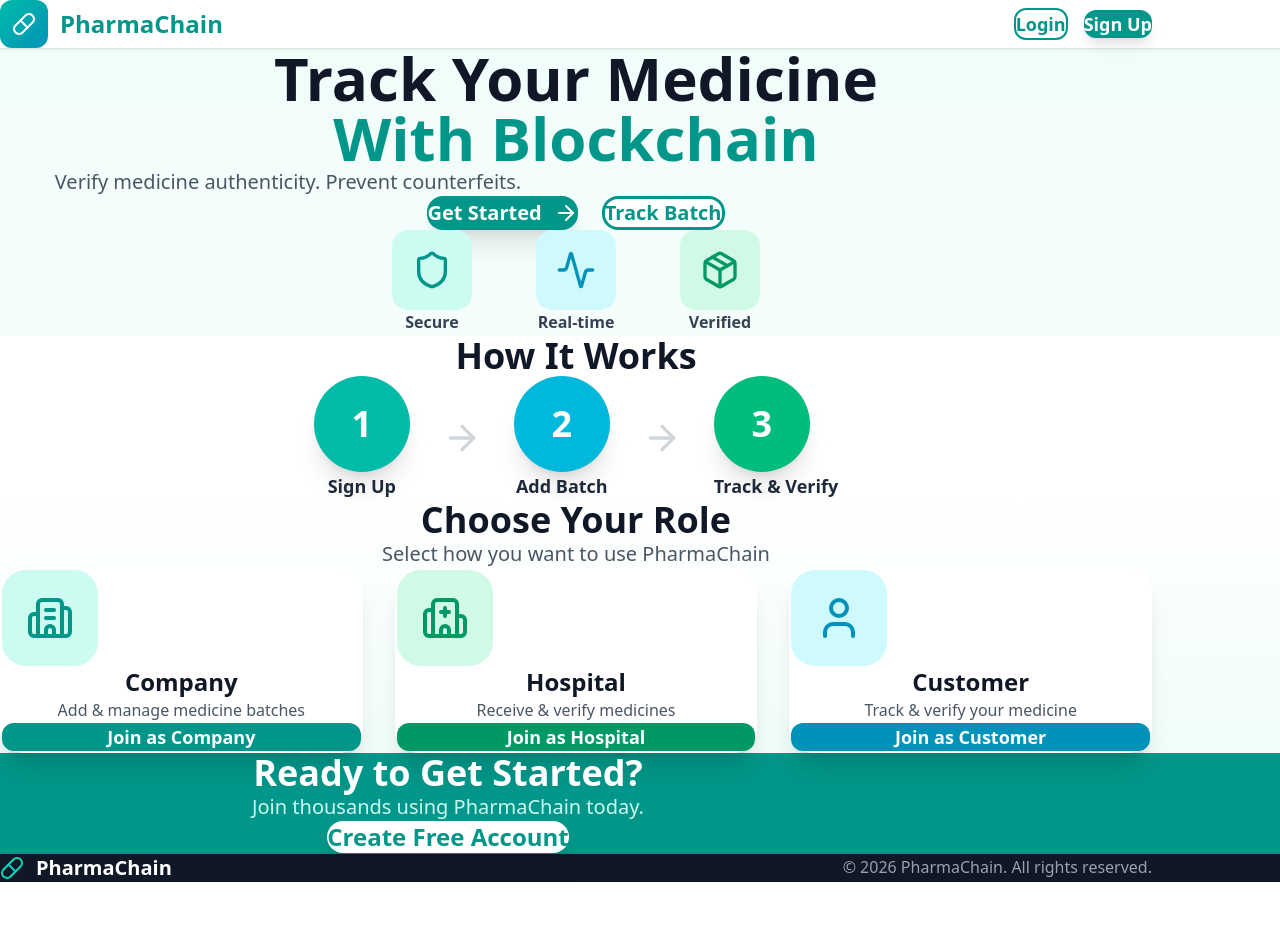
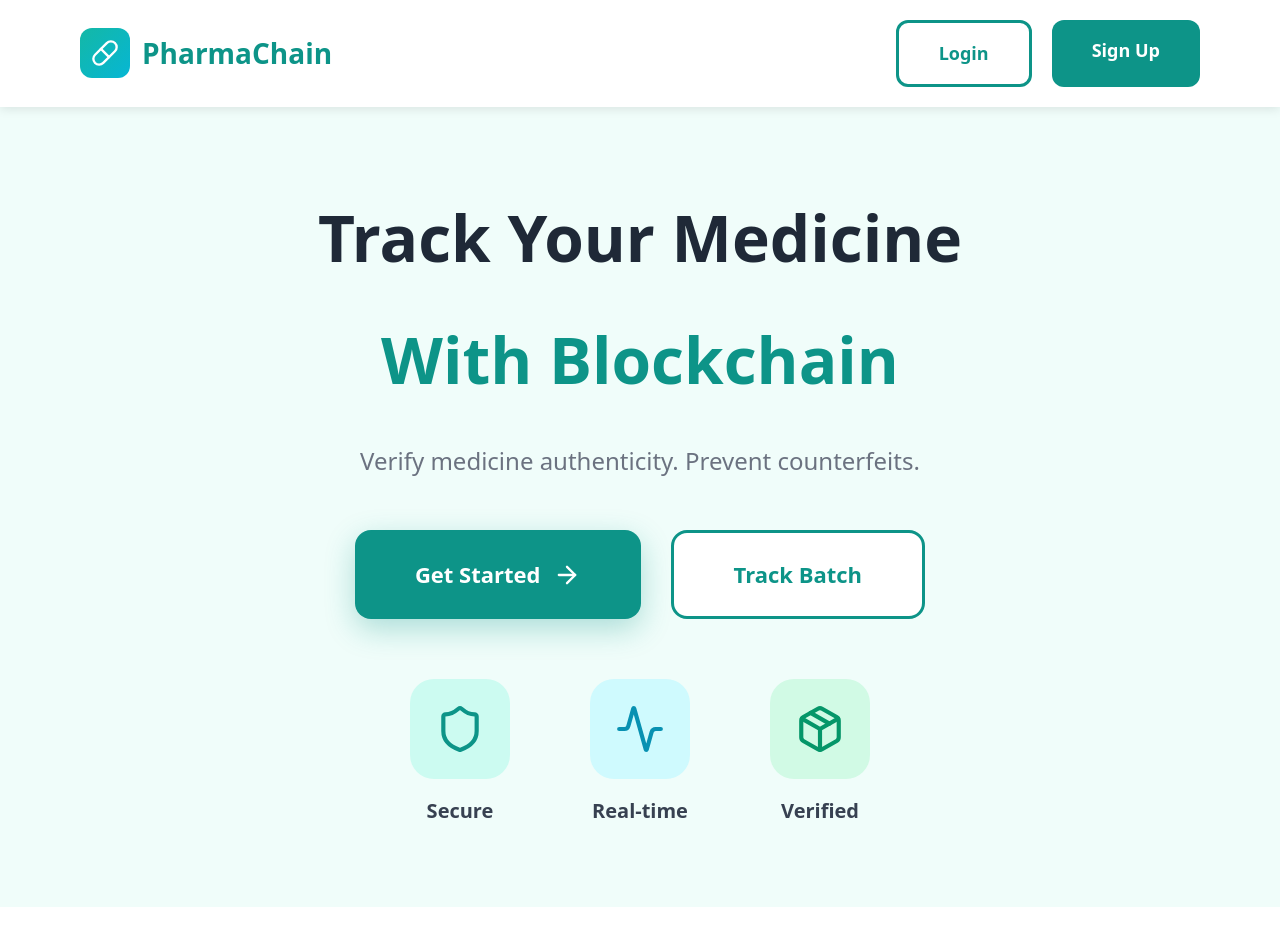
Before and after one commit to lohitaksha06/supply_chain, a Next.js app in the folder frontend/: page / in a window 1280 px wide. Shown: the top 952 px of the page. Before the commit the page ends 882 px from the top, so only its background shows below. Built offline with nearby package versions, Linux system fonts and the light colour scheme.

Commit message:
website 2

```diff
--- a/frontend/src/app/page.tsx
+++ b/frontend/src/app/page.tsx
@@ -5,26 +5,63 @@ import { Building2, Hospital, User, ArrowRight, Pill, Shield, Activity, Package
 
 export default function HomePage() {
   return (
-    <div className="min-h-screen bg-gradient-to-b from-teal-50 to-white">
+    <div style={{ minHeight: '100vh', backgroundColor: '#f0fdfa' }}>
       {/* Header */}
-      <header className="w-full bg-white shadow-sm">
-        <div className="max-w-6xl mx-auto px-8 py-4 flex justify-between items-center">
-          <div className="flex items-center gap-3">
-            <div className="w-12 h-12 bg-gradient-to-br from-teal-500 to-cyan-600 rounded-xl flex items-center justify-center">
-              <Pill className="w-6 h-6 text-white" />
+      <header style={{
+        width: '100%',
+        backgroundColor: 'white',
+        boxShadow: '0 2px 10px rgba(0,0,0,0.1)',
+        padding: '20px 0'
+      }}>
+        <div style={{
+          maxWidth: '1200px',
+          margin: '0 auto',
+          padding: '0 40px',
+          display: 'flex',
+          justifyContent: 'space-between',
+          alignItems: 'center'
+        }}>
+          <div style={{ display: 'flex', alignItems: 'center', gap: '12px' }}>
+            <div style={{
+              width: '50px',
+              height: '50px',
+              background: 'linear-gradient(135deg, #14b8a6, #06b6d4)',
+              borderRadius: '12px',
+              display: 'flex',
+              alignItems: 'center',
+              justifyContent: 'center'
+            }}>
+              <Pill style={{ width: '28px', height: '28px', color: 'white' }} />
             </div>
-            <span className="text-2xl font-bold text-teal-600">PharmaChain</span>
+            <span style={{ fontSize: '28px', fontWeight: 'bold', color: '#0d9488' }}>PharmaChain</span>
           </div>
-          <div className="flex items-center gap-4">
+          <div style={{ display: 'flex', gap: '20px' }}>
             <Link
               href="/auth/login"
-              className="px-8 py-4 text-lg font-bold text-teal-600 hover:text-teal-700 border-2 border-teal-600 rounded-xl hover:bg-teal-50 transition-all"
+              style={{
+                padding: '16px 40px',
+                fontSize: '18px',
+                fontWeight: 'bold',
+                color: '#0d9488',
+                border: '3px solid #0d9488',
+                borderRadius: '12px',
+                textDecoration: 'none',
+                backgroundColor: 'white'
+              }}
             >
               Login
             </Link>
             <Link
               href="/auth/signup"
-              className="px-8 py-4 text-lg font-bold text-white bg-teal-600 hover:bg-teal-700 rounded-xl transition-all shadow-lg"
+              style={{
+                padding: '16px 40px',
+                fontSize: '18px',
+                fontWeight: 'bold',
+                color: 'white',
+                backgroundColor: '#0d9488',
+                borderRadius: '12px',
+                textDecoration: 'none'
+              }}
             >
               Sign Up
             </Link>
@@ -33,146 +70,298 @@ export default function HomePage() {
       </header>
 
       {/* Hero Section */}
-      <section className="w-full py-20 px-8">
-        <div className="max-w-6xl mx-auto text-center">
-          <h1 className="text-6xl font-bold text-gray-900 mb-6">
+      <section style={{ width: '100%', padding: '80px 40px', textAlign: 'center' }}>
+        <div style={{ maxWidth: '1200px', margin: '0 auto' }}>
+          <h1 style={{ fontSize: '64px', fontWeight: 'bold', color: '#1f2937', marginBottom: '20px' }}>
             Track Your Medicine
-            <span className="block text-teal-600 mt-2">With Blockchain</span>
+          </h1>
+          <h1 style={{ fontSize: '64px', fontWeight: 'bold', color: '#0d9488', marginBottom: '30px' }}>
+            With Blockchain
           </h1>
 
-          <p className="text-xl text-gray-600 mb-12 max-w-xl mx-auto">
+          <p style={{ fontSize: '24px', color: '#6b7280', marginBottom: '50px' }}>
             Verify medicine authenticity. Prevent counterfeits.
           </p>
 
-          <div className="flex gap-6 justify-center mb-16">
+          <div style={{ display: 'flex', gap: '30px', justifyContent: 'center', marginBottom: '60px' }}>
             <Link
               href="/auth/signup"
-              className="px-12 py-5 text-xl font-bold text-white bg-teal-600 hover:bg-teal-700 rounded-2xl transition-all shadow-xl flex items-center gap-3"
+              style={{
+                padding: '24px 60px',
+                fontSize: '22px',
+                fontWeight: 'bold',
+                color: 'white',
+                backgroundColor: '#0d9488',
+                borderRadius: '16px',
+                textDecoration: 'none',
+                display: 'flex',
+                alignItems: 'center',
+                gap: '12px',
+                boxShadow: '0 10px 30px rgba(13, 148, 136, 0.3)'
+              }}
             >
-              Get Started <ArrowRight className="w-6 h-6" />
+              Get Started <ArrowRight style={{ width: '28px', height: '28px' }} />
             </Link>
             <Link
               href="/track"
-              className="px-12 py-5 text-xl font-bold text-teal-600 bg-white border-3 border-teal-600 hover:bg-teal-50 rounded-2xl transition-all"
+              style={{
+                padding: '24px 60px',
+                fontSize: '22px',
+                fontWeight: 'bold',
+                color: '#0d9488',
+                backgroundColor: 'white',
+                border: '3px solid #0d9488',
+                borderRadius: '16px',
+                textDecoration: 'none'
+              }}
             >
               Track Batch
             </Link>
           </div>
 
           {/* Visual Icons */}
-          <div className="flex justify-center gap-16 mt-8">
-            <div className="text-center">
-              <div className="w-20 h-20 bg-teal-100 rounded-2xl flex items-center justify-center mx-auto mb-3">
-                <Shield className="w-10 h-10 text-teal-600" />
+          <div style={{ display: 'flex', justifyContent: 'center', gap: '80px' }}>
+            <div style={{ textAlign: 'center' }}>
+              <div style={{
+                width: '100px',
+                height: '100px',
+                backgroundColor: '#ccfbf1',
+                borderRadius: '24px',
+                display: 'flex',
+                alignItems: 'center',
+                justifyContent: 'center',
+                margin: '0 auto 16px auto'
+              }}>
+                <Shield style={{ width: '50px', height: '50px', color: '#0d9488' }} />
               </div>
-              <p className="font-bold text-gray-700">Secure</p>
+              <p style={{ fontSize: '20px', fontWeight: 'bold', color: '#374151' }}>Secure</p>
             </div>
-            <div className="text-center">
-              <div className="w-20 h-20 bg-cyan-100 rounded-2xl flex items-center justify-center mx-auto mb-3">
-                <Activity className="w-10 h-10 text-cyan-600" />
+            <div style={{ textAlign: 'center' }}>
+              <div style={{
+                width: '100px',
+                height: '100px',
+                backgroundColor: '#cffafe',
+                borderRadius: '24px',
+                display: 'flex',
+                alignItems: 'center',
+                justifyContent: 'center',
+                margin: '0 auto 16px auto'
+              }}>
+                <Activity style={{ width: '50px', height: '50px', color: '#0891b2' }} />
               </div>
-              <p className="font-bold text-gray-700">Real-time</p>
+              <p style={{ fontSize: '20px', fontWeight: 'bold', color: '#374151' }}>Real-time</p>
             </div>
-            <div className="text-center">
-              <div className="w-20 h-20 bg-emerald-100 rounded-2xl flex items-center justify-center mx-auto mb-3">
-                <Package className="w-10 h-10 text-emerald-600" />
+            <div style={{ textAlign: 'center' }}>
+              <div style={{
+                width: '100px',
+                height: '100px',
+                backgroundColor: '#d1fae5',
+                borderRadius: '24px',
+                display: 'flex',
+                alignItems: 'center',
+                justifyContent: 'center',
+                margin: '0 auto 16px auto'
+              }}>
+                <Package style={{ width: '50px', height: '50px', color: '#059669' }} />
               </div>
-              <p className="font-bold text-gray-700">Verified</p>
+              <p style={{ fontSize: '20px', fontWeight: 'bold', color: '#374151' }}>Verified</p>
             </div>
           </div>
         </div>
       </section>
 
-      {/* How It Works - Simple */}
-      <section className="w-full py-16 px-8 bg-white">
-        <div className="max-w-6xl mx-auto">
-          <h2 className="text-4xl font-bold text-center text-gray-900 mb-16">
+      {/* How It Works */}
+      <section style={{ width: '100%', padding: '80px 40px', backgroundColor: 'white', textAlign: 'center' }}>
+        <div style={{ maxWidth: '1200px', margin: '0 auto' }}>
+          <h2 style={{ fontSize: '48px', fontWeight: 'bold', color: '#1f2937', marginBottom: '60px' }}>
             How It Works
           </h2>
 
-          <div className="flex justify-center items-center gap-8">
-            {/* Step 1 */}
-            <div className="text-center">
-              <div className="w-24 h-24 bg-teal-500 rounded-full flex items-center justify-center mx-auto mb-4 shadow-xl">
-                <span className="text-4xl font-bold text-white">1</span>
+          <div style={{ display: 'flex', justifyContent: 'center', alignItems: 'center', gap: '40px' }}>
+            <div style={{ textAlign: 'center' }}>
+              <div style={{
+                width: '120px',
+                height: '120px',
+                backgroundColor: '#14b8a6',
+                borderRadius: '50%',
+                display: 'flex',
+                alignItems: 'center',
+                justifyContent: 'center',
+                margin: '0 auto 20px auto',
+                boxShadow: '0 10px 30px rgba(20, 184, 166, 0.4)'
+              }}>
+                <span style={{ fontSize: '48px', fontWeight: 'bold', color: 'white' }}>1</span>
               </div>
-              <p className="text-lg font-bold text-gray-800">Sign Up</p>
+              <p style={{ fontSize: '22px', fontWeight: 'bold', color: '#1f2937' }}>Sign Up</p>
             </div>
 
-            <ArrowRight className="w-10 h-10 text-gray-300" />
+            <ArrowRight style={{ width: '50px', height: '50px', color: '#d1d5db' }} />
 
-            {/* Step 2 */}
-            <div className="text-center">
-              <div className="w-24 h-24 bg-cyan-500 rounded-full flex items-center justify-center mx-auto mb-4 shadow-xl">
-                <span className="text-4xl font-bold text-white">2</span>
+            <div style={{ textAlign: 'center' }}>
+              <div style={{
+                width: '120px',
+                height: '120px',
+                backgroundColor: '#06b6d4',
+                borderRadius: '50%',
+                display: 'flex',
+                alignItems: 'center',
+                justifyContent: 'center',
+                margin: '0 auto 20px auto',
+                boxShadow: '0 10px 30px rgba(6, 182, 212, 0.4)'
+              }}>
+                <span style={{ fontSize: '48px', fontWeight: 'bold', color: 'white' }}>2</span>
               </div>
-              <p className="text-lg font-bold text-gray-800">Add Batch</p>
+              <p style={{ fontSize: '22px', fontWeight: 'bold', color: '#1f2937' }}>Add Batch</p>
             </div>
 
-            <ArrowRight className="w-10 h-10 text-gray-300" />
+            <ArrowRight style={{ width: '50px', height: '50px', color: '#d1d5db' }} />
 
-            {/* Step 3 */}
-            <div className="text-center">
-              <div className="w-24 h-24 bg-emerald-500 rounded-full flex items-center justify-center mx-auto mb-4 shadow-xl">
-                <span className="text-4xl font-bold text-white">3</span>
+            <div style={{ textAlign: 'center' }}>
+              <div style={{
+                width: '120px',
+                height: '120px',
+                backgroundColor: '#10b981',
+                borderRadius: '50%',
+                display: 'flex',
+                alignItems: 'center',
+                justifyContent: 'center',
+                margin: '0 auto 20px auto',
+                boxShadow: '0 10px 30px rgba(16, 185, 129, 0.4)'
+              }}>
+                <span style={{ fontSize: '48px', fontWeight: 'bold', color: 'white' }}>3</span>
               </div>
-              <p className="text-lg font-bold text-gray-800">Track & Verify</p>
+              <p style={{ fontSize: '22px', fontWeight: 'bold', color: '#1f2937' }}>Track & Verify</p>
             </div>
           </div>
         </div>
       </section>
 
       {/* Choose Your Role */}
-      <section className="w-full py-20 px-8 bg-gradient-to-b from-white to-teal-50">
-        <div className="max-w-6xl mx-auto">
-          <h2 className="text-4xl font-bold text-center text-gray-900 mb-4">
+      <section style={{ width: '100%', padding: '80px 40px', backgroundColor: '#f0fdfa', textAlign: 'center' }}>
+        <div style={{ maxWidth: '1200px', margin: '0 auto' }}>
+          <h2 style={{ fontSize: '48px', fontWeight: 'bold', color: '#1f2937', marginBottom: '20px' }}>
             Choose Your Role
           </h2>
-          <p className="text-xl text-gray-600 text-center mb-12">
+          <p style={{ fontSize: '22px', color: '#6b7280', marginBottom: '60px' }}>
             Select how you want to use PharmaChain
           </p>
 
-          <div className="grid grid-cols-3 gap-8">
+          <div style={{ display: 'flex', justifyContent: 'center', gap: '40px' }}>
             {/* Company Card */}
-            <div className="bg-white rounded-3xl p-8 text-center shadow-xl hover:shadow-2xl transition-all border-2 border-transparent hover:border-teal-500">
-              <div className="w-24 h-24 bg-teal-100 rounded-3xl flex items-center justify-center mx-auto mb-6">
-                <Building2 className="w-12 h-12 text-teal-600" />
+            <div style={{
+              backgroundColor: 'white',
+              borderRadius: '24px',
+              padding: '50px 40px',
+              width: '340px',
+              textAlign: 'center',
+              boxShadow: '0 10px 40px rgba(0,0,0,0.1)'
+            }}>
+              <div style={{
+                width: '120px',
+                height: '120px',
+                backgroundColor: '#ccfbf1',
+                borderRadius: '24px',
+                display: 'flex',
+                alignItems: 'center',
+                justifyContent: 'center',
+                margin: '0 auto 30px auto'
+              }}>
+                <Building2 style={{ width: '60px', height: '60px', color: '#0d9488' }} />
               </div>
-              <h3 className="text-2xl font-bold text-gray-900 mb-4">Company</h3>
-              <p className="text-gray-600 mb-6">Add & manage medicine batches</p>
+              <h3 style={{ fontSize: '28px', fontWeight: 'bold', color: '#1f2937', marginBottom: '16px' }}>Company</h3>
+              <p style={{ fontSize: '18px', color: '#6b7280', marginBottom: '30px' }}>Add & manage medicine batches</p>
               <Link
                 href="/auth/signup"
-                className="block w-full py-4 text-lg font-bold text-white bg-teal-600 hover:bg-teal-700 rounded-xl transition-all"
+                style={{
+                  display: 'block',
+                  padding: '20px',
+                  fontSize: '18px',
+                  fontWeight: 'bold',
+                  color: 'white',
+                  backgroundColor: '#0d9488',
+                  borderRadius: '12px',
+                  textDecoration: 'none'
+                }}
               >
                 Join as Company
               </Link>
             </div>
 
             {/* Hospital Card */}
-            <div className="bg-white rounded-3xl p-8 text-center shadow-xl hover:shadow-2xl transition-all border-2 border-transparent hover:border-emerald-500">
-              <div className="w-24 h-24 bg-emerald-100 rounded-3xl flex items-center justify-center mx-auto mb-6">
-                <Hospital className="w-12 h-12 text-emerald-600" />
+            <div style={{
+              backgroundColor: 'white',
+              borderRadius: '24px',
+              padding: '50px 40px',
+              width: '340px',
+              textAlign: 'center',
+              boxShadow: '0 10px 40px rgba(0,0,0,0.1)'
+            }}>
+              <div style={{
+                width: '120px',
+                height: '120px',
+                backgroundColor: '#d1fae5',
+                borderRadius: '24px',
+                display: 'flex',
+                alignItems: 'center',
+                justifyContent: 'center',
+                margin: '0 auto 30px auto'
+              }}>
+                <Hospital style={{ width: '60px', height: '60px', color: '#059669' }} />
               </div>
-              <h3 className="text-2xl font-bold text-gray-900 mb-4">Hospital</h3>
-              <p className="text-gray-600 mb-6">Receive & verify medicines</p>
+              <h3 style={{ fontSize: '28px', fontWeight: 'bold', color: '#1f2937', marginBottom: '16px' }}>Hospital</h3>
+              <p style={{ fontSize: '18px', color: '#6b7280', marginBottom: '30px' }}>Receive & verify medicines</p>
               <Link
                 href="/auth/signup"
-                className="block w-full py-4 text-lg font-bold text-white bg-emerald-600 hover:bg-emerald-700 rounded-xl transition-all"
+                style={{
+                  display: 'block',
+                  padding: '20px',
+                  fontSize: '18px',
+                  fontWeight: 'bold',
+                  color: 'white',
+                  backgroundColor: '#059669',
+                  borderRadius: '12px',
+                  textDecoration: 'none'
+                }}
               >
                 Join as Hospital
               </Link>
             </div>
 
             {/* Customer Card */}
-            <div className="bg-white rounded-3xl p-8 text-center shadow-xl hover:shadow-2xl transition-all border-2 border-transparent hover:border-cyan-500">
-              <div className="w-24 h-24 bg-cyan-100 rounded-3xl flex items-center justify-center mx-auto mb-6">
-                <User className="w-12 h-12 text-cyan-600" />
+            <div style={{
+              backgroundColor: 'white',
+              borderRadius: '24px',
+              padding: '50px 40px',
+              width: '340px',
+              textAlign: 'center',
+              boxShadow: '0 10px 40px rgba(0,0,0,0.1)'
+            }}>
+              <div style={{
+                width: '120px',
+                height: '120px',
+                backgroundColor: '#cffafe',
+                borderRadius: '24px',
+                display: 'flex',
+                alignItems: 'center',
+                justifyContent: 'center',
+                margin: '0 auto 30px auto'
+              }}>
+                <User style={{ width: '60px', height: '60px', color: '#0891b2' }} />
               </div>
-              <h3 className="text-2xl font-bold text-gray-900 mb-4">Customer</h3>
-              <p className="text-gray-600 mb-6">Track & verify your medicine</p>
+              <h3 style={{ fontSize: '28px', fontWeight: 'bold', color: '#1f2937', marginBottom: '16px' }}>Customer</h3>
+              <p style={{ fontSize: '18px', color: '#6b7280', marginBottom: '30px' }}>Track & verify your medicine</p>
               <Link
                 href="/auth/signup"
-                className="block w-full py-4 text-lg font-bold text-white bg-cyan-600 hover:bg-cyan-700 rounded-xl transition-all"
+                style={{
+                  display: 'block',
+                  padding: '20px',
+                  fontSize: '18px',
+                  fontWeight: 'bold',
+                  color: 'white',
+                  backgroundColor: '#0891b2',
+                  borderRadius: '12px',
+                  textDecoration: 'none'
+                }}
               >
                 Join as Customer
               </Link>
@@ -182,31 +371,41 @@ export default function HomePage() {
       </section>
 
       {/* CTA Section */}
-      <section className="w-full py-20 px-8 bg-teal-600">
-        <div className="max-w-4xl mx-auto text-center">
-          <h2 className="text-4xl font-bold text-white mb-6">
+      <section style={{ width: '100%', padding: '80px 40px', backgroundColor: '#0d9488', textAlign: 'center' }}>
+        <div style={{ maxWidth: '800px', margin: '0 auto' }}>
+          <h2 style={{ fontSize: '48px', fontWeight: 'bold', color: 'white', marginBottom: '20px' }}>
             Ready to Get Started?
           </h2>
-          <p className="text-xl text-teal-100 mb-10">
+          <p style={{ fontSize: '22px', color: '#99f6e4', marginBottom: '40px' }}>
             Join thousands using PharmaChain today.
           </p>
           <Link
             href="/auth/signup"
-            className="inline-block px-16 py-6 text-2xl font-bold text-teal-600 bg-white hover:bg-teal-50 rounded-2xl transition-all shadow-xl"
+            style={{
+              display: 'inline-block',
+              padding: '24px 80px',
+              fontSize: '24px',
+              fontWeight: 'bold',
+              color: '#0d9488',
+              backgroundColor: 'white',
+              borderRadius: '16px',
+              textDecoration: 'none',
+              boxShadow: '0 10px 30px rgba(0,0,0,0.2)'
+            }}
           >
             Create Free Account
           </Link>
         </div>
       </section>
 
-      {/* Simple Footer */}
-      <footer className="w-full py-8 px-8 bg-gray-900">
-        <div className="max-w-6xl mx-auto flex justify-between items-center">
-          <div className="flex items-center gap-3">
-            <Pill className="w-6 h-6 text-teal-400" />
-            <span className="text-xl font-bold text-white">PharmaChain</span>
+      {/* Footer */}
+      <footer style={{ width: '100%', padding: '30px 40px', backgroundColor: '#1f2937', textAlign: 'center' }}>
+        <div style={{ maxWidth: '1200px', margin: '0 auto', display: 'flex', justifyContent: 'space-between', alignItems: 'center' }}>
+          <div style={{ display: 'flex', alignItems: 'center', gap: '12px' }}>
+            <Pill style={{ width: '28px', height: '28px', color: '#14b8a6' }} />
+            <span style={{ fontSize: '22px', fontWeight: 'bold', color: 'white' }}>PharmaChain</span>
           </div>
-          <p className="text-gray-400">© 2026 PharmaChain. All rights reserved.</p>
+          <p style={{ color: '#9ca3af' }}>© 2026 PharmaChain. All rights reserved.</p>
         </div>
       </footer>
     </div>
```
